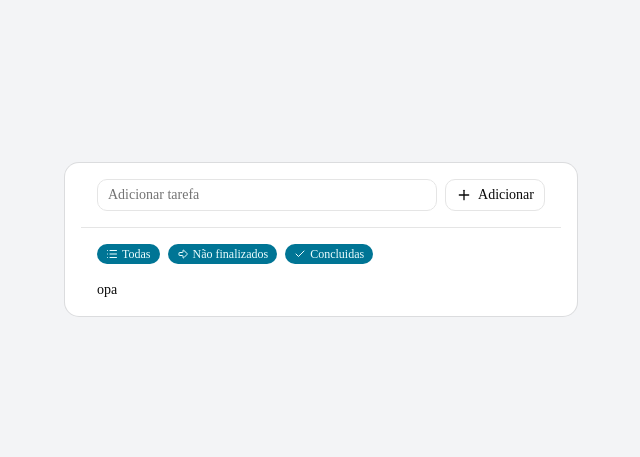
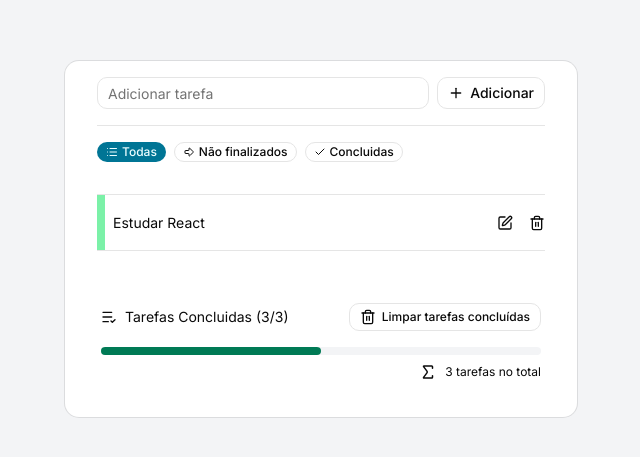
Before and after one commit to Phonedison/toDoList_in_nextJs, a Next.js app: page / in a window 1280 px wide. Shown: the part 161-618 px from the top of the page, without its empty margins (319-959 px from the left). Built offline with nearby package versions, Linux system fonts and the light colour scheme.

Commit message:
feat: adiciona novos componentes de progresso e atualiza layout com fontes e classes

```diff
--- a/src/app/layout.tsx
+++ b/src/app/layout.tsx
@@ -1,7 +1,15 @@
 import type { Metadata } from "next";
 
-import { Montserrat, Poppins } from "next/font/google";
+import { cn } from "@/lib/utils";
+import { Inter, Montserrat, Poppins, Roboto } from "next/font/google";
 import "./globals.css";
+
+const robotoHeading = Roboto({
+  subsets: ["latin"],
+  variable: "--font-heading",
+});
+
+const inter = Inter({ subsets: ["latin"], variable: "--font-sans" });
 
 export const montserrat = Montserrat({
   variable: "--font-montserrat",
@@ -25,8 +33,16 @@ export default function RootLayout({ children }: LayoutProps<"/">) {
   return (
     <html
       lang="pt-BR"
-      className={`${montserrat.variable} ${poppins.variable} h-full antialiased`}
-      suppressContentEditableWarning
+      className={cn(
+        "h-full",
+        "antialiased",
+        montserrat.variable,
+        poppins.variable,
+        "font-sans",
+        inter.variable,
+        robotoHeading.variable,
+      )}
+      suppressHydrationWarning
     >
       <body className="min-h-full flex flex-col">{children}</body>
     </html>
--- a/src/app/page.tsx
+++ b/src/app/page.tsx
@@ -1,34 +1,85 @@
+"use client";
+
 import { Badge } from "@/components/ui/badge";
 import { Button } from "@/components/ui/button";
 import { Card, CardContent } from "@/components/ui/card";
 import { Input } from "@/components/ui/input";
 import { Separator } from "@/components/ui/separator";
-import { ArrowBigRight, Check, List, Plus } from "lucide-react";
-
+import {
+  ArrowBigRight,
+  Check,
+  List,
+  ListCheck,
+  Plus,
+  Sigma,
+  SquarePen,
+  Trash,
+} from "lucide-react";
 const Home = () => {
   return (
     <main className="w-full h-screen bg-gray-100 flex justify-center items-center ">
       <Card className="w-lg p-4">
         <CardContent className="flex gap-2">
           <Input placeholder="Adicionar tarefa" />
-          <Button variant={"outline"} className="cursor-pointer">
+          <Button variant="outline" className="cursor-pointer">
             <Plus />
             Adicionar
           </Button>
         </CardContent>
-        <Separator />
+
+        <CardContent className="flex gap-2">
+          <Separator />
+        </CardContent>
+
         <CardContent className="flex gap-2">
           <Badge className="cursor-pointer">
             <List /> Todas
           </Badge>
-          <Badge className="cursor-pointer">
+          <Badge className="cursor-pointer" variant={"outline"}>
             <ArrowBigRight /> Não finalizados
           </Badge>
-          <Badge className="cursor-pointer">
+          <Badge className="cursor-pointer" variant={"outline"}>
             <Check /> Concluidas
           </Badge>
         </CardContent>
-        <CardContent>opa</CardContent>
+
+        <CardContent>
+          <div className="mt-4 border-b">
+            <div className="h-14 flex justify-between items-center border-t">
+              <div className="w-2 h-full bg-green-300"></div>
+              <p className="flex-1 px-2 tx-sm">Estudar React</p>
+              <div className="flex gap-4">
+                <SquarePen size={16} className="cursor-pointer" />
+                <Trash size={16} className="cursor-pointer" />
+              </div>
+            </div>
+          </div>
+        </CardContent>
+
+        <CardContent className="gap-4 p-5">
+          <div className="flex gap-2 justify-between mt-4">
+            <div className="flex gap-2 items-center">
+              <ListCheck size={16} />
+              <p>Tarefas Concluidas (3/3)</p>
+            </div>
+            <Button
+              variant={"outline"}
+              className={"cursor-pointer text-xs h-7"}
+            >
+              <Trash /> Limpar tarefas concluídas
+            </Button>
+          </div>
+          <div className="h-2 w-full bg-gray-100 mt-4 rounded-md">
+            <div
+              className="h-full bg-emerald-700 rounded-md"
+              style={{ width: "50%" }}
+            ></div>
+          </div>
+          <div className="flex justify-end items-center mt-2 gap-2">
+            <Sigma size={18} />
+            <p className="text-xs">3 tarefas no total</p>
+          </div>
+        </CardContent>
       </Card>
     </main>
   );
--- /dev/null
+++ b/src/components/ui/progress.tsx
@@ -0,0 +1,82 @@
+"use client"
+
+import { Progress as ProgressPrimitive } from "@base-ui/react/progress"
+import { cn } from "cn"
+
+function Progress({
+  className,
+  children,
+  value,
+  ...props
+}: ProgressPrimitive.Root.Props) {
+  return (
+    <ProgressPrimitive.Root
+      value={value}
+      data-slot="progress"
+      className={cn("flex flex-wrap gap-3", className)}
+      {...props}
+    >
+      {children}
+      <ProgressTrack>
+        <ProgressIndicator />
+      </ProgressTrack>
+    </ProgressPrimitive.Root>
+  )
+}
+
+function ProgressTrack({ className, ...props }: ProgressPrimitive.Track.Props) {
+  return (
+    <ProgressPrimitive.Track
+      className={cn(
+        "relative flex h-1 w-full items-center overflow-x-hidden rounded-full bg-muted",
+        className
+      )}
+      data-slot="progress-track"
+      {...props}
+    />
+  )
+}
+
+function ProgressIndicator({
+  className,
+  ...props
+}: ProgressPrimitive.Indicator.Props) {
+  return (
+    <ProgressPrimitive.Indicator
+      data-slot="progress-indicator"
+      className={cn("h-full bg-primary transition-all", className)}
+      {...props}
+    />
+  )
+}
+
+function ProgressLabel({ className, ...props }: ProgressPrimitive.Label.Props) {
+  return (
+    <ProgressPrimitive.Label
+      className={cn("text-sm font-medium", className)}
+      data-slot="progress-label"
+      {...props}
+    />
+  )
+}
+
+function ProgressValue({ className, ...props }: ProgressPrimitive.Value.Props) {
+  return (
+    <ProgressPrimitive.Value
+      className={cn(
+        "ml-auto text-sm text-muted-foreground tabular-nums",
+        className
+      )}
+      data-slot="progress-value"
+      {...props}
+    />
+  )
+}
+
+export {
+  Progress,
+  ProgressTrack,
+  ProgressIndicator,
+  ProgressLabel,
+  ProgressValue,
+}
```
